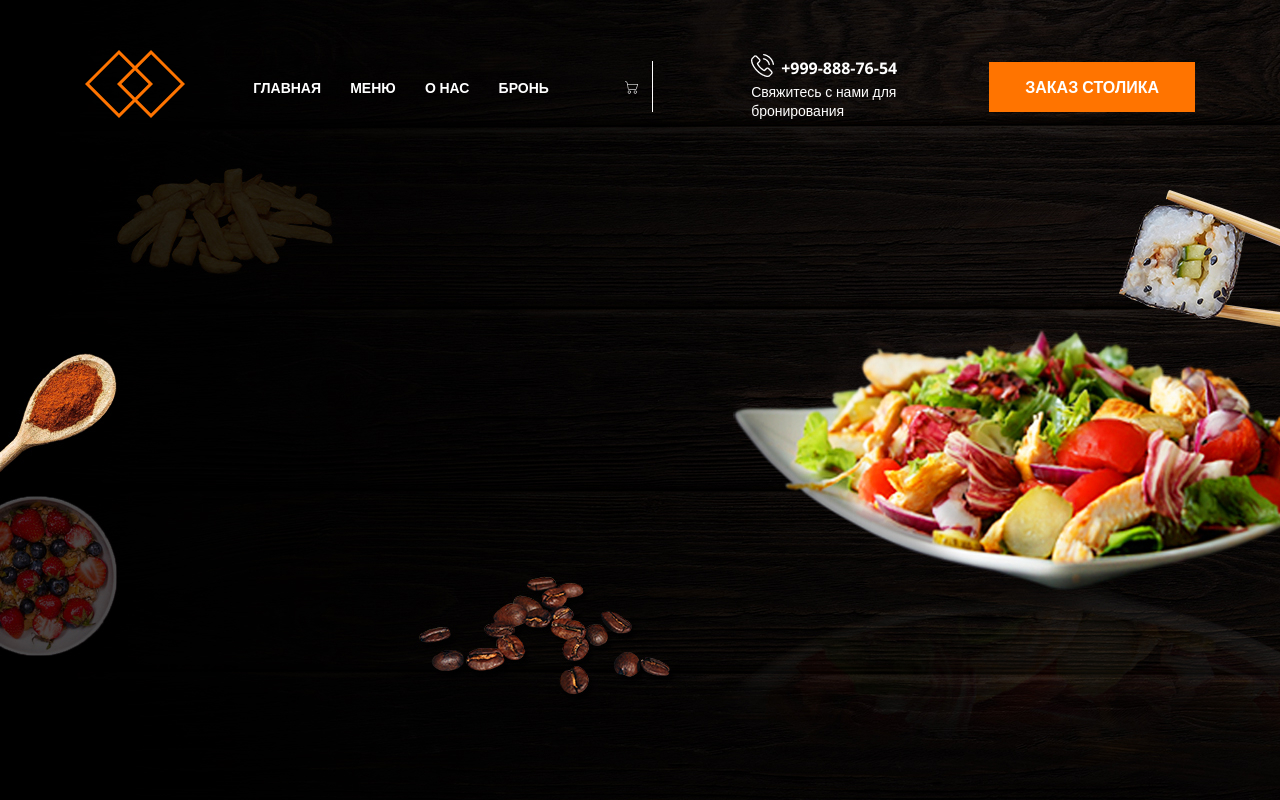
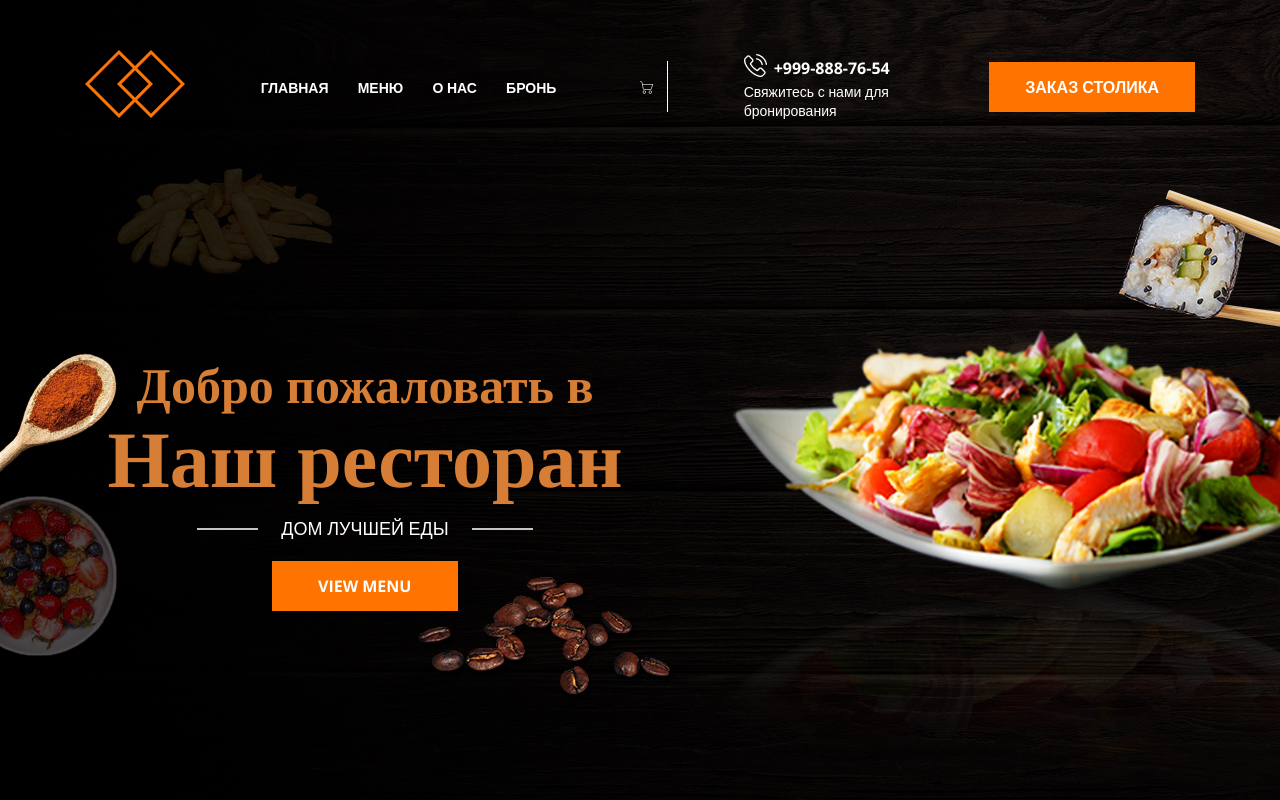
Before and after one commit to TatianaKan/Restourant_Home_Eats, a plain HTML site: page index.html in a window 1280 px wide. Drawn offline with nearby package versions, Linux system fonts and the light colour scheme.

Commit message:
главный экран

```diff
--- a/css/style.css
+++ b/css/style.css
@@ -1,6 +1,5 @@
 body {
   margin: 0;
-  /* font-family: 'Tinos', serif; */
   font-family: 'Open Sans', sans-serif;
 }
 
@@ -10,6 +9,7 @@ body {
 }
 
 .header {
+  position: relative;
   background-image: url('../image/bg.jpg');
   background-repeat: no-repeat;
   background-size: cover;
@@ -62,7 +62,6 @@ body {
 }
 
 .phone {
-  padding-left: 30px;
   max-width: 170px;
 }
 
@@ -92,3 +91,63 @@ body {
   font-weight: 700;
   padding: 14px 18px;
 }
+
+.header-down {
+  position: relative;
+}
+
+.header-content {
+  position: absolute;
+  left: 0;
+}
+
+.header-title {
+  font-family: 'Tinos', serif;
+  color: #D67E35;
+  font-size: 50px;
+  text-align: center;
+  max-width: 560px;
+  padding-top: 200px;
+  margin-bottom: 0;
+}
+
+.header-title span {
+  font-size: 80px;
+}
+
+.header-subtitle {
+  font-family: 'Open Sans', sans-serif;
+  font-size: 18px;
+  color: #fff;
+  font-weight: 400;
+  text-align: center;
+  position: relative;
+  margin-top: 10px;
+}
+
+.header-subtitle::after {
+  position: absolute;
+  content: '';
+  width: 61px;
+  height: 2px;
+  top: 50%;
+  left: 20%;
+  background: #C4C4C4;
+}
+
+.header-subtitle::before {
+  position: absolute;
+  content: '';
+  width: 61px;
+  height: 2px;
+  top: 50%;
+  right: 20%;
+  background: #C4C4C4;
+}
+
+.btn-sm {
+  padding-left: 28px;
+  padding-right: 28px;
+  max-width: 130px;
+ margin: 21px auto 0 auto;
+}
--- a/index.html
+++ b/index.html
@@ -52,8 +52,26 @@
           <a class="button" href="#">ЗАКАЗ СТОЛИКА</a>
         </div>
       </div>
+
+      <div class="header-down">
+        <div class="header-content">
+          <h1 class="header-title">
+            Добро пожаловать в <span>Наш ресторан</span>
+          </h1>
+
+          <h2 class="header-subtitle">
+            ДОМ ЛУЧШЕЙ ЕДЫ
+          </h2>
+
+          <div class="btn btn-sm">
+            <a class="button" href="#">VIEW MENU</a>
+          </div>
+        </div>
+      </div>
     </div>
   </div>
+
+
 
 </body>
 
```
